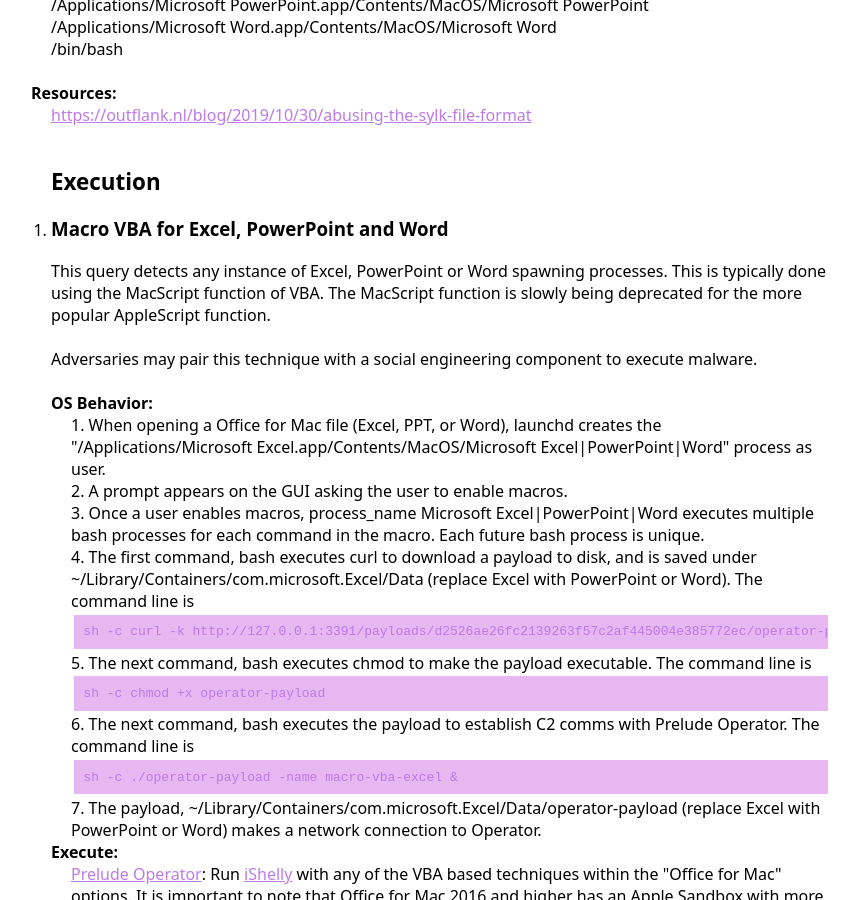
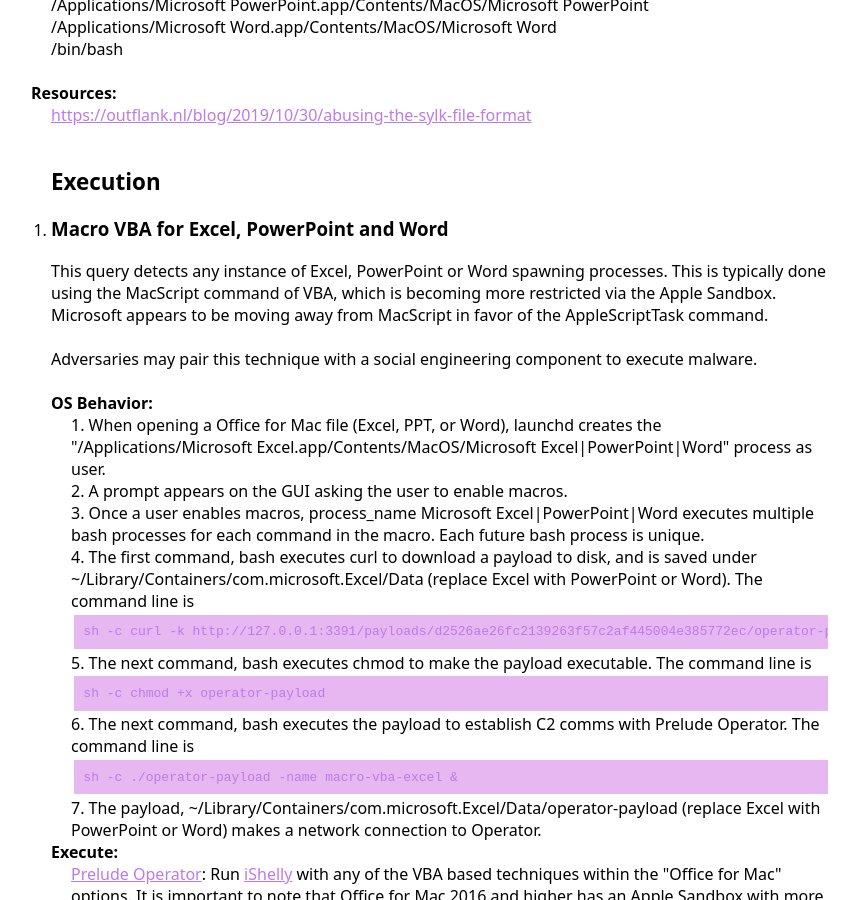
Before and after one commit to iThreatopedia/iThreatopedia.github.io, a Jekyll site: the page built from _iThreatopedia/macOS/Office for Mac.md, in a window 1280 px wide and 900 px high, scrolled down 372 px. Shown: the whole window, without its empty margins (209-1068 px from the left). Built offline with Jekyll 4.4.1, drawn with Linux system fonts in a browser that asks for light colours.

Commit message:
modifying description to be more accurate

```diff
--- a/_iThreatopedia/macOS/Office for Mac.md
+++ b/_iThreatopedia/macOS/Office for Mac.md
@@ -13,7 +13,7 @@
 Commands:
 
   - Name: Macro VBA for Excel, PowerPoint and Word
-    Description: This query detects any instance of Excel, PowerPoint or Word spawning processes. This is typically done using the MacScript function of VBA. The MacScript function is slowly being deprecated for the more popular AppleScript function.
+    Description: This query detects any instance of Excel, PowerPoint or Word spawning processes. This is typically done using the MacScript command of VBA, which is becoming more restricted via the Apple Sandbox. Microsoft appears to be moving away from MacScript in favor of the AppleScriptTask command.
     Usecase: Adversaries may pair this technique with a social engineering component to execute malware.
     Category: Execution
     Privileges: User
```
